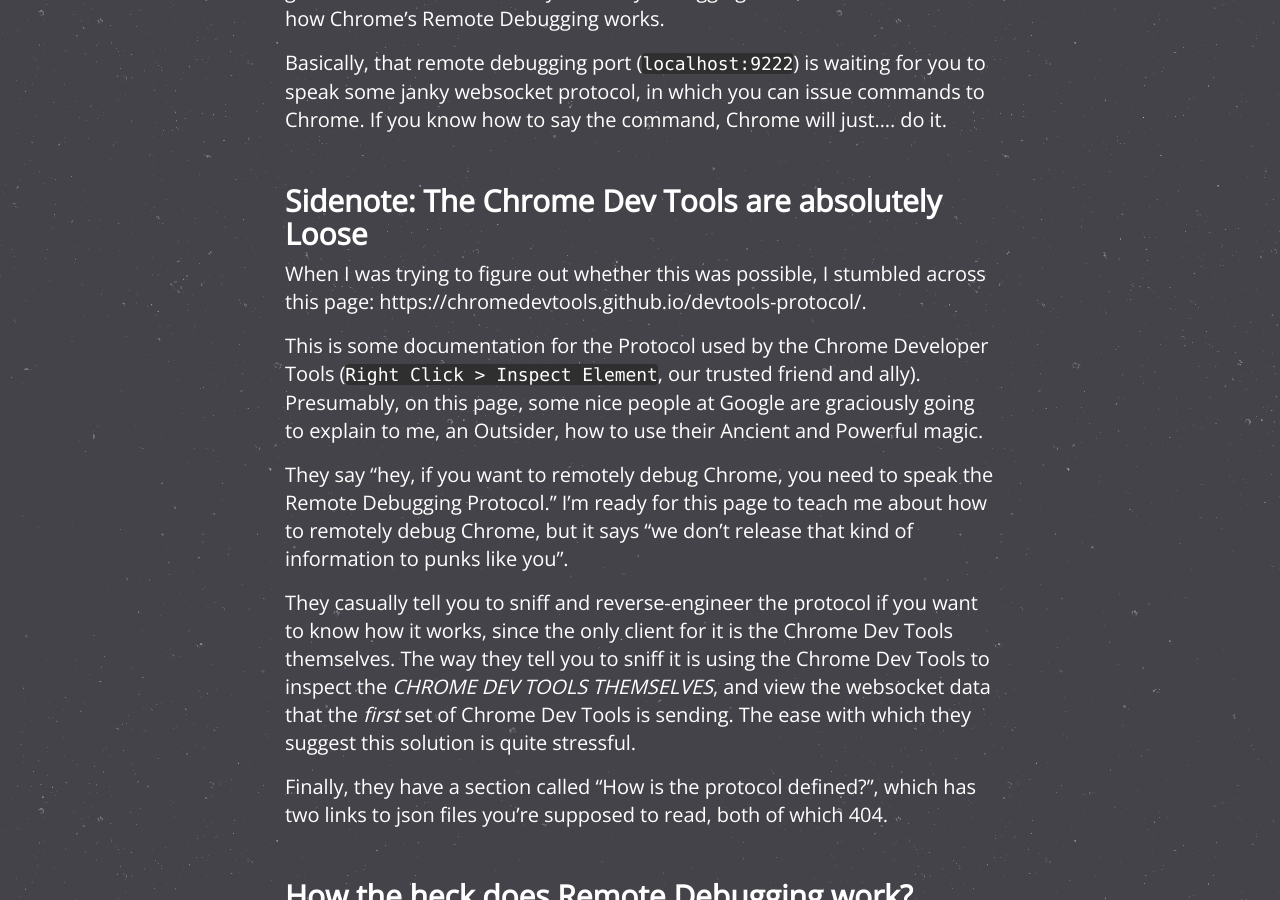
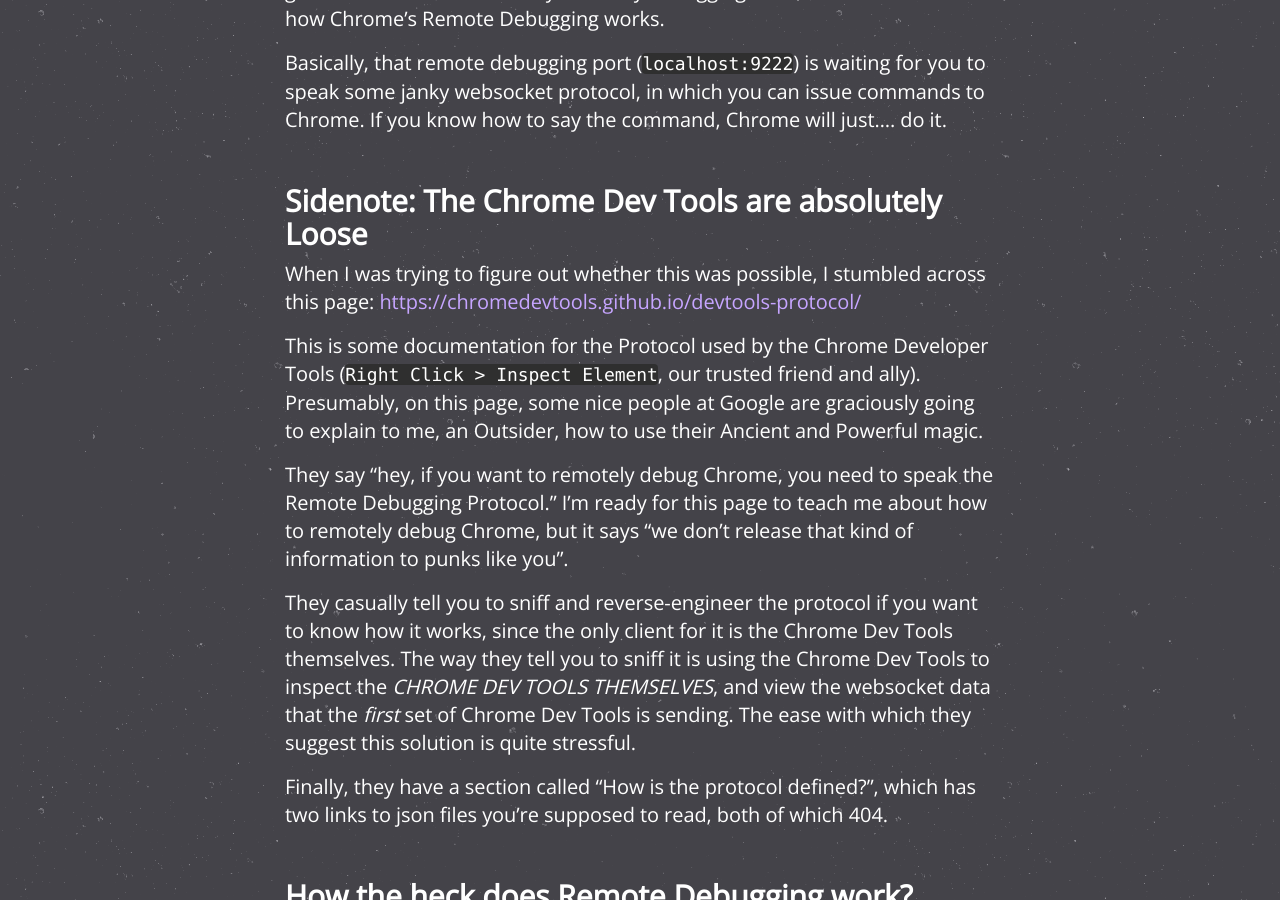
Before and after one commit to mangopdf/mangopdf.github.io, a Jekyll site: the page built from _posts/2018-09-26-stealing-chrome-cookies-without-root.md, in a window 1280 px wide and 900 px high, scrolled down 4325 px. Built offline with Jekyll 4.4.1, drawn with Linux system fonts in a browser that asks for light colours.

```diff
--- a/_posts/2018-09-26-stealing-chrome-cookies-without-root.md
+++ b/_posts/2018-09-26-stealing-chrome-cookies-without-root.md
@@ -21,7 +21,7 @@ Unlike other ways of getting Chrome Cookies, you don't need to have the user's p
 
 Once you've stolen the cookies, you're logged in as your victim to whatever websites they've logged in to.
 
-If you wanna skip this dumb blog post and just get the "exploit", here ya go: [https://github.com/defaultnamehere/cookie_crimes](https://github.com/defaultnamehere/cookie_crimes]). Don't spend it all at once.
+If you wanna skip this dumb blog post and just get the "exploit", here ya go: [https://github.com/defaultnamehere/cookie_crimes](https://github.com/defaultnamehere/cookie_crimes). Don't spend it all at once.
 
 If you wanna know how it works, you need only _find within yourself the strength to scroll this post._
 
@@ -109,7 +109,7 @@ Basically, that remote debugging port (`localhost:9222`) is waiting for you to s
 
 
 ### Sidenote: The Chrome Dev Tools are absolutely Loose
-When I was trying to figure out whether this was possible, I stumbled across this page: https://chromedevtools.github.io/devtools-protocol/.
+When I was trying to figure out whether this was possible, I stumbled across this page: [https://chromedevtools.github.io/devtools-protocol/](https://chromedevtools.github.io/devtools-protocol/)
 
 This is some documentation for the Protocol used by the Chrome Developer Tools (`Right Click > Inspect Element`, our trusted friend and ally). Presumably, on this page, some nice people at Google are graciously going to explain to me, an Outsider, how to use their Ancient and Powerful magic.
 
```
